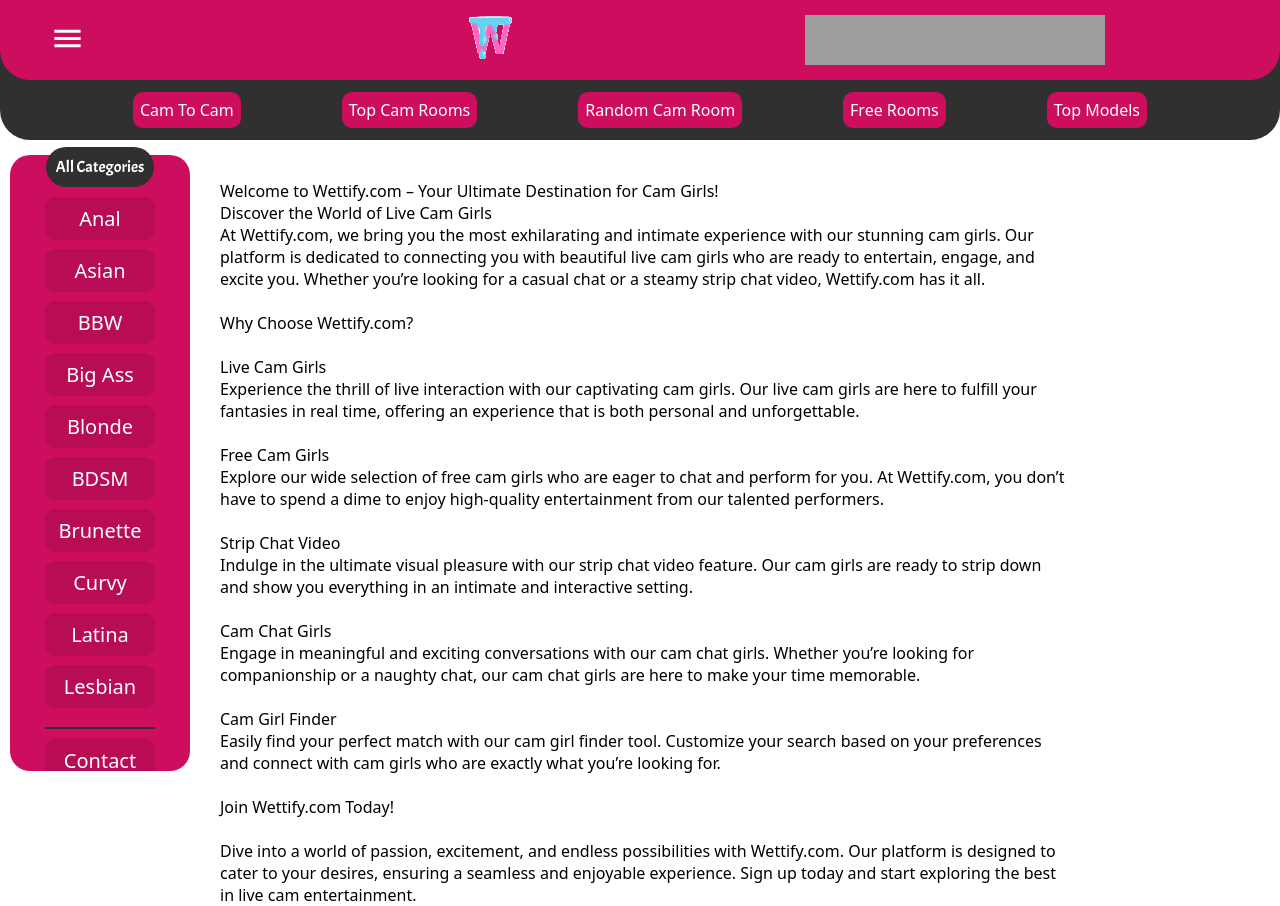
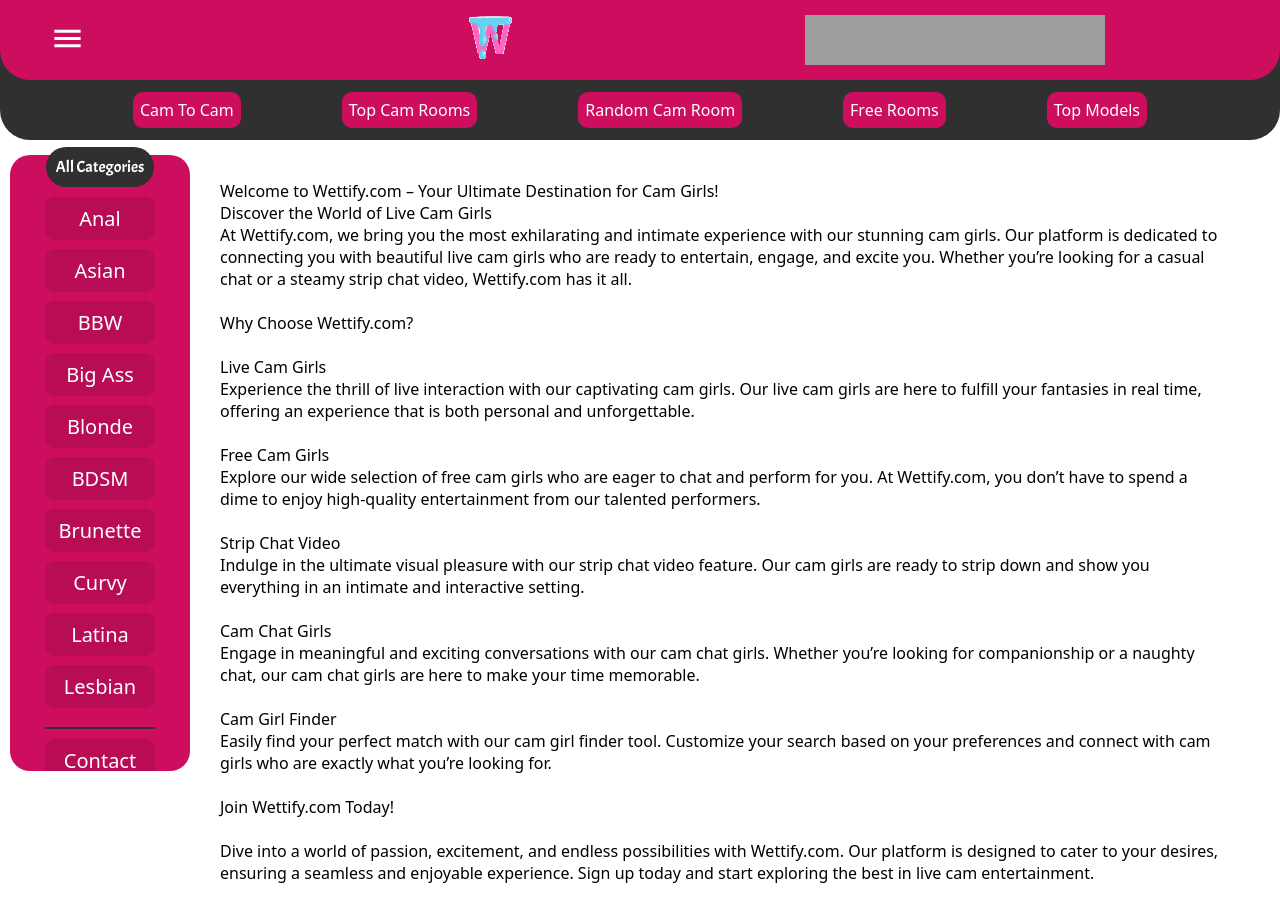
Before and after one commit to Trojanist/Wettify, a Next.js app: page / in a window 1280 px wide. After the commit the page ends 884 px from the top, so only its background shows below. Built offline with nearby package versions, Linux system fonts and the light colour scheme; grey boxes are pictures that could not be loaded; a web font is replaced by a local one.

Commit message:
styles update

```diff
--- a/pages/index.js
+++ b/pages/index.js
@@ -26,7 +26,6 @@
       </Helmet>
       <div className={`CategoryContent ${isContentWide ? "Wide" : ""}`}>
       <p className="PageTextContent">
-
           Welcome to Wettify.com – Your Ultimate Destination for Cam Girls!
           <br />
           Discover the World of Live Cam Girls
--- a/styles/global.css
+++ b/styles/global.css
@@ -26,7 +26,7 @@
 }
 
 .CategoryContent{
-  width: 70%;
+  max-width: 90%;
   margin-left: 220px;
   margin-top: 40px;
   text-align: left;
```
